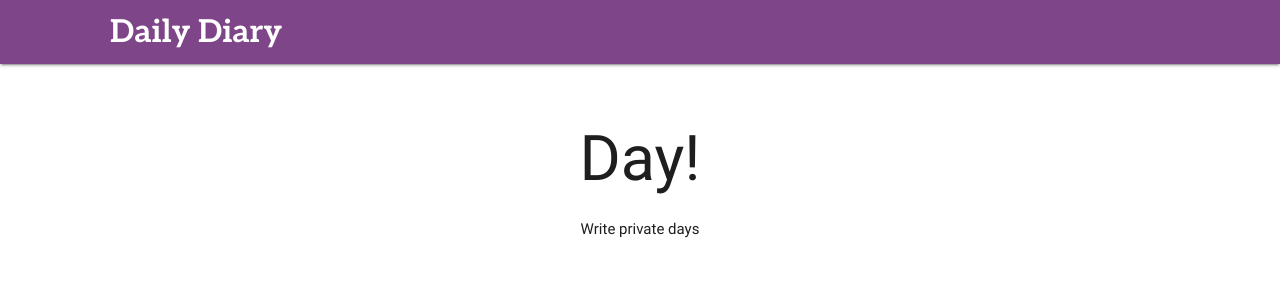
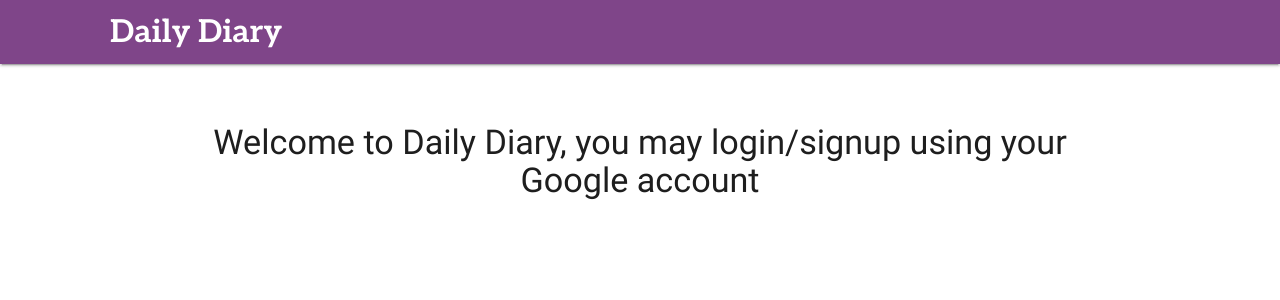
Before and after one commit to bbudron/DailyDiary, a React (Create React App) app in the folder client/: page / in a window 1280 px wide. Shown: the top 300 px of the page. Built offline with nearby package versions, Linux system fonts and the light colour scheme; no server answers.

Commit message:
Cleaned up unused variables

```diff
--- a/client/src/actions/index.js
+++ b/client/src/actions/index.js
@@ -53,7 +53,7 @@ export const deleteDay = (_user, _id, imageUrl, days) => async dispatch => {
 
   days = delete days[_id]
 
-  const res = await axios.post('/api/delete', {imageUrl, _id});
+  await axios.post('/api/delete', {imageUrl, _id});
 
   dispatch({ type: DELETE_DAY, payload: days });
 };
--- a/client/src/components/Landing.js
+++ b/client/src/components/Landing.js
@@ -3,10 +3,9 @@ import React from 'react';
 const Landing = () => {
   return (
     <div className="container" style={{ textAlign: 'center' }}>
-      <h1>
-        Day!
-      </h1>
-      Write private days
+      <h4>
+        Welcome to Daily Diary, you may login/signup using your Google account
+      </h4>
     </div>
   );
 };
--- a/client/src/components/days/DayList.js
+++ b/client/src/components/days/DayList.js
@@ -10,7 +10,7 @@ class DayList extends Component {
   }
 
   deleteToday({_user, _id, imageUrl}, days) {
-      const { deleteDay, history, formValues } = this.props;
+      const { deleteDay } = this.props;
       deleteDay(_user, _id, imageUrl, this.props.days);
   }
 
```
